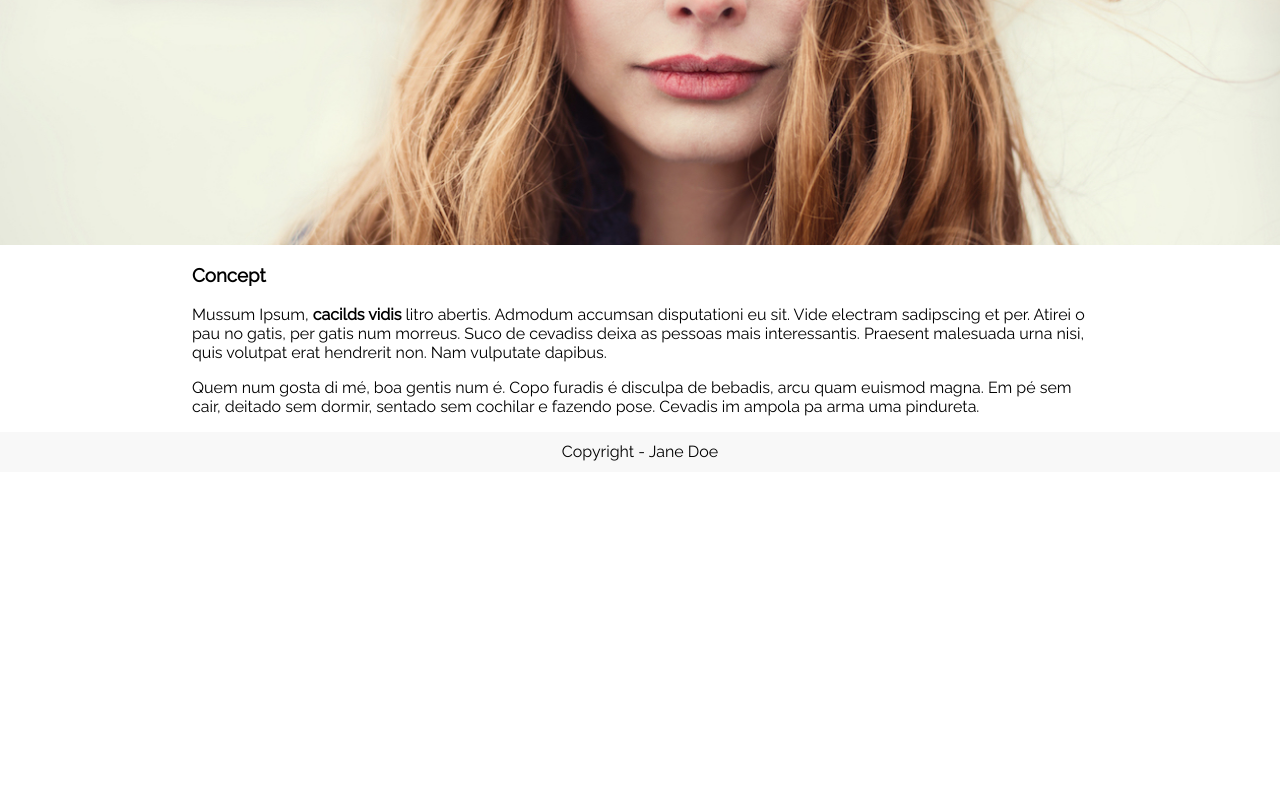
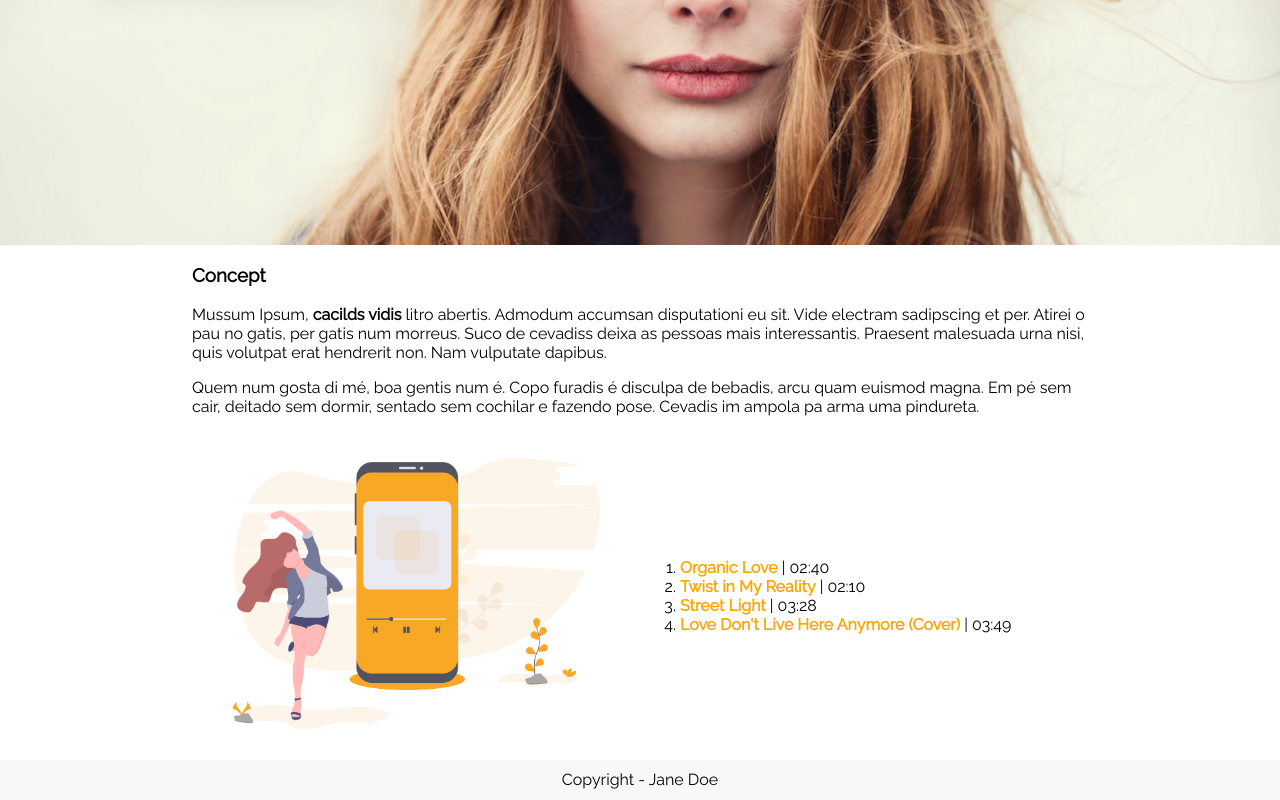
Before and after one commit to senott/DH_JaneDoe, a plain HTML site: page index.html in a window 1280 px wide. Shown: the part 344-1144 px from the top of the page. Before the commit the page ends 816 px from the top, so only its background shows below. Drawn offline with Linux system fonts and the light colour scheme.

Commit message:
Musics section.

```diff
--- a/assets/styles/styles.css
+++ b/assets/styles/styles.css
@@ -66,3 +66,22 @@ footer {
   width: 70%;
   margin: auto;
 }
+
+.musics {
+  width: 70%;
+  margin: auto;
+  display: flex;
+}
+
+.music-image {
+  width: 50%;
+}
+
+.music-list {
+  align-self: center;
+  width: 50%;
+}
+
+.music-list b {
+  color: orange;
+}
--- a/index.html
+++ b/index.html
@@ -33,6 +33,19 @@
           deitado sem dormir, sentado sem cochilar e fazendo pose. Cevadis im ampola pa arma uma pindureta.
         </p>
       </section>
+      <section class="musics">
+        <div class="music-image">
+          <img src="/assets/img/ilustra.png" alt="Girl dancing and a smartphone" />
+        </div>
+        <div class="music-list">
+          <ol>
+            <li><b>Organic Love</b> | 02:40</li>
+            <li><b>Twist in My Reality</b> | 02:10</li>
+            <li><b>Street Light</b> | 03:28</li>
+            <li><b>Love Don't Live Here Anymore (Cover)</b> | 03:49</li>
+          </ol>
+        </div>
+      </section>
     </main>
     <footer>
       Copyright - Jane Doe
```
